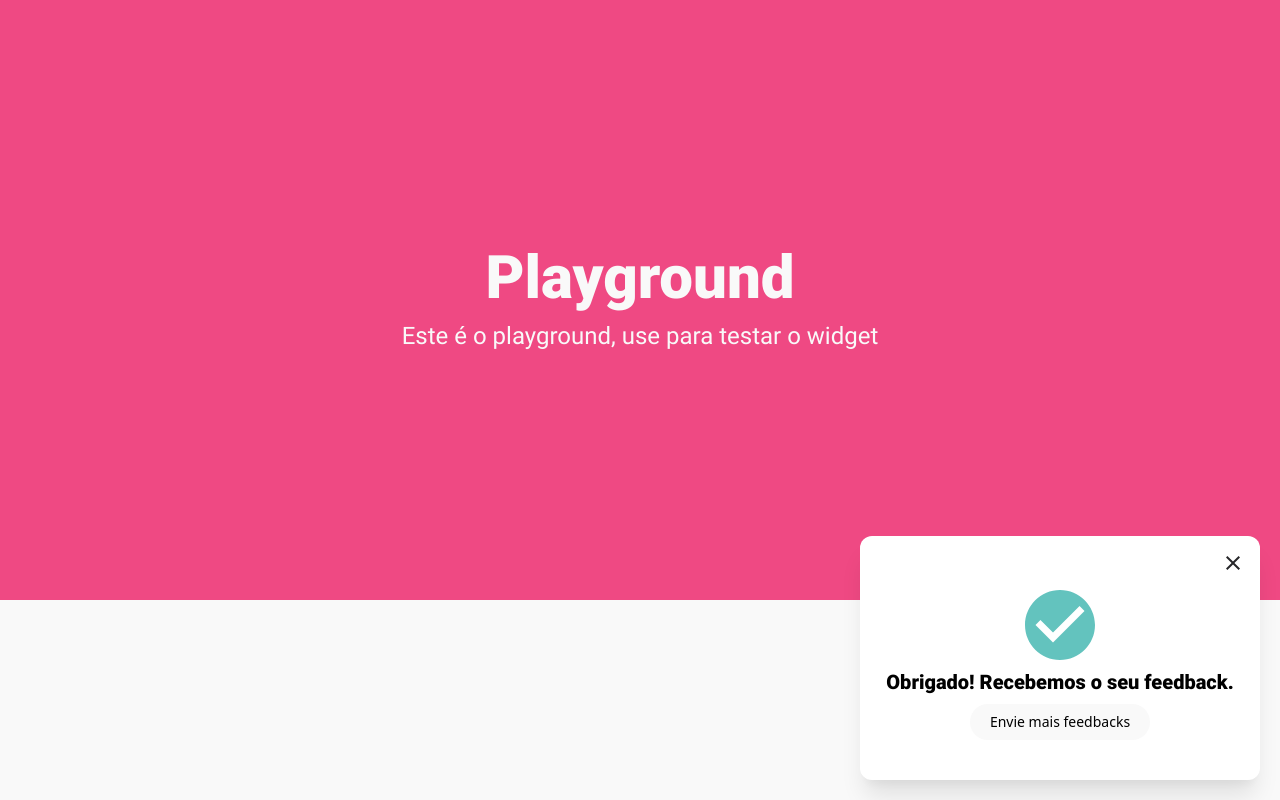
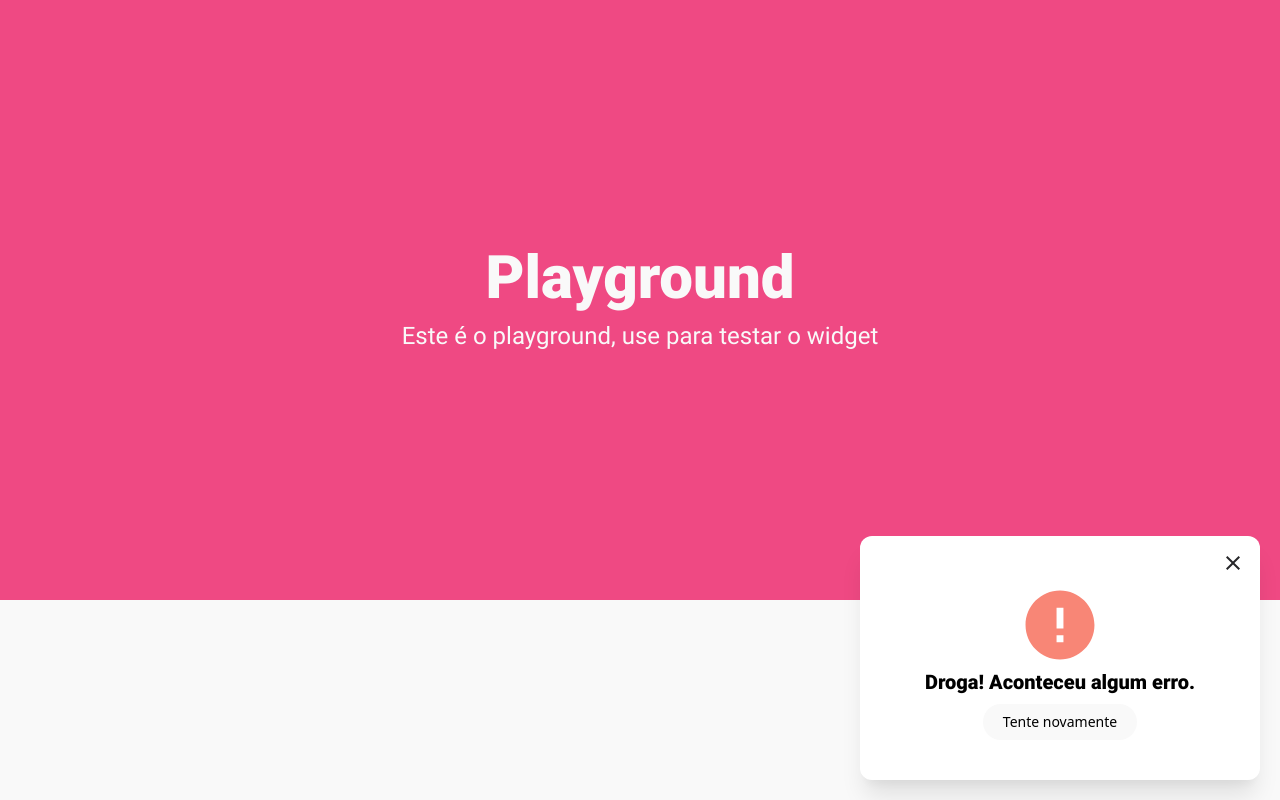
Before and after one commit to Mardoniosc/widget-vue, a Vue app: page / in a window 1280 px wide. Both pictures are taken after a click on the element "Deixe um feedback". Shown: the top 800 px of the page. Built offline with nearby package versions, Linux system fonts and the light colour scheme.

Commit message:
Criando estado de error do wizard

```diff
--- a/src/components/Wizard/Error.vue
+++ b/src/components/Wizard/Error.vue
@@ -1 +1,48 @@
 <!-- eslint-disable vue/multi-word-component-names -->
+<template>
+  <div class="flex flex-col items-center justify-between w-full my-5">
+    <icon
+      name="atention"
+      :color="palette.danger"
+      size="70"/>
+    <p class="text-xl font-black text-center w-full mt-2">
+      Droga! Aconteceu algum erro.
+    </p>
+
+    <div class="flex justify-center items-center w-full mt-2">
+      <button
+        @click="goBack"
+        class="rounded-full fon-regular text-sm flex flex-col justify-center
+          bg-brand-gray items-center py-2 px-5 cursor-pointer focus:outline-none"
+      >
+      Tente novamente
+      </button>
+    </div>
+  </div>
+</template>
+
+<script lang="ts">
+import { defineComponent } from 'vue'
+import { resetStore } from '@/store'
+import Icon from '@/components/Icon/index.vue'
+import palette from '../../../pallete.js'
+
+interface SetupRetorn {
+  goBack(): void;
+  palette: Record<string, string>
+}
+
+export default defineComponent({
+  components: { Icon },
+  setup () : SetupRetorn {
+    function goBack (): void {
+      resetStore()
+    }
+
+    return {
+      goBack,
+      palette: palette.brand
+    }
+  }
+})
+</script>
--- a/src/components/Wizard/index.vue
+++ b/src/components/Wizard/index.vue
@@ -11,6 +11,7 @@
 import SelectFeedbackType from './SelectFeedbackType.vue'
 import WriteAFeedback from './WriteAFeedback.vue'
 import Success from './Success.vue'
+import ErrorState from './Error.vue'
 import useNavigation, { Navigation } from '@/hooks/navigation'
 import useStore from '@/hooks/store'
 import { setFeedbackType, StoreState } from '@/store'
@@ -22,7 +23,7 @@
 }
 
 export default defineComponent({
-  components: { SelectFeedbackType, WriteAFeedback, Success },
+  components: { SelectFeedbackType, WriteAFeedback, Success, Error: ErrorState },
   setup (): SetupReturn {
     const store = useStore()
     const { next } = useNavigation()
--- a/src/store/index.ts
+++ b/src/store/index.ts
@@ -11,7 +11,7 @@
 
 const initialState: StoreState = {
   // currentComponent: 'SelectFeedbackType',
-  currentComponent: 'Success',
+  currentComponent: 'Error',
   message: '',
   feedbackType: '',
   fingerprint: '',
```
